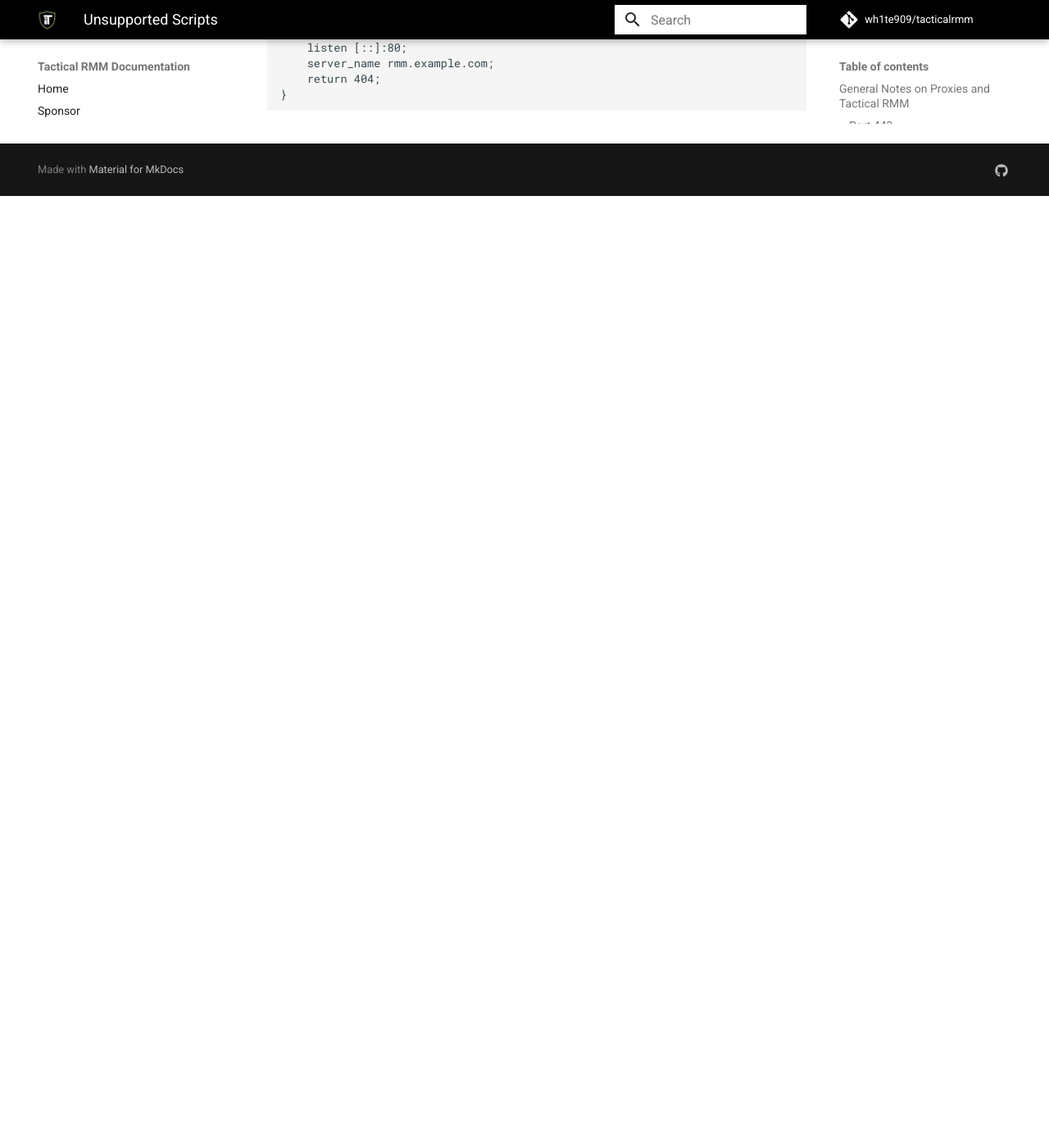
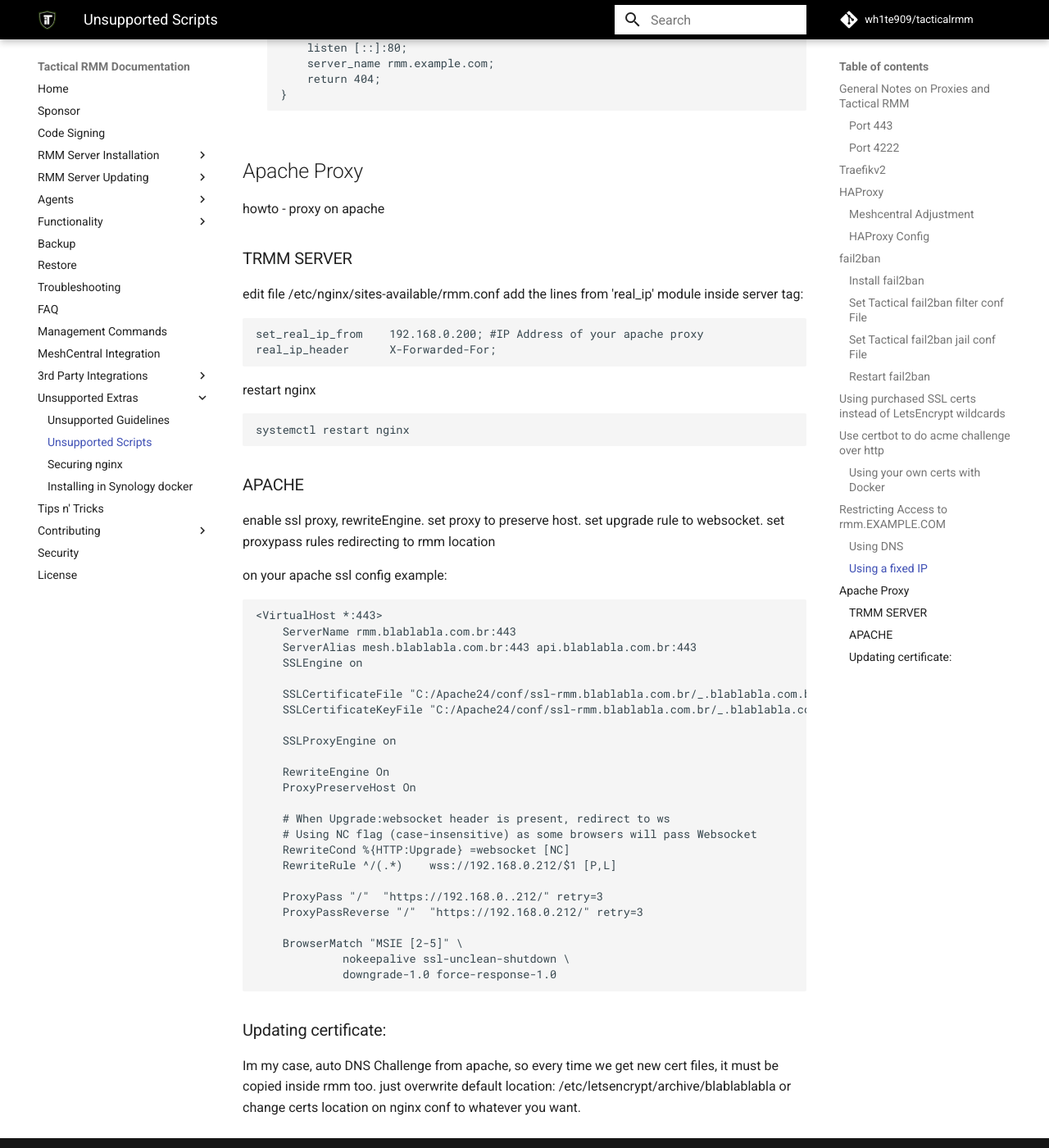
Before and after one commit to amidaware/trmm-docs, an MkDocs documentation site: the page built from docs/docs/unsupported_scripts.md, in a window 1280 px wide and 1400 px high, scrolled down 17980 px. Shown: the whole window at 82% size. Built offline with MkDocs 1.6.1 and Material for MkDocs 9.7.7, drawn with Linux system fonts in a browser that asks for light colours; comment, search, counter and statistics services are not loaded; before the commit the page ends 18219 px from its top, so only the background shows below that.

Commit message:
Update unsupported_scripts.md
Added info about how I run rmm behind Apache Proxy
( discord Hugo )

```diff
--- a/docs/docs/unsupported_scripts.md
+++ b/docs/docs/unsupported_scripts.md
@@ -869,3 +869,64 @@
             server_name rmm.example.com;
             return 404;
         }
+
+
+
+
+
+## Apache Proxy
+howto -  proxy on apache
+### TRMM SERVER
+edit file /etc/nginx/sites-available/rmm.conf
+add the lines from 'real_ip' module inside server tag:
+
+
+    set_real_ip_from    192.168.0.200; #IP Address of your apache proxy
+    real_ip_header      X-Forwarded-For;
+
+restart nginx
+
+    systemctl restart nginx
+
+### APACHE
+enable ssl proxy, rewriteEngine.
+set proxy to preserve host.
+set upgrade rule to websocket.
+set proxypass rules redirecting to rmm location
+
+on your apache ssl config
+example:
+
+    <VirtualHost *:443>
+    	ServerName rmm.blablabla.com.br:443
+    	ServerAlias mesh.blablabla.com.br:443 api.blablabla.com.br:443
+    	SSLEngine on
+
+        SSLCertificateFile "C:/Apache24/conf/ssl-rmm.blablabla.com.br/_.blablabla.com.br-chain.pem"
+    	SSLCertificateKeyFile "C:/Apache24/conf/ssl-rmm.blablabla.com.br/_.blablabla.com.br-key.pem"
+
+     	SSLProxyEngine on
+
+    	RewriteEngine On
+    	ProxyPreserveHost On
+
+       	# When Upgrade:websocket header is present, redirect to ws
+       	# Using NC flag (case-insensitive) as some browsers will pass Websocket
+       	RewriteCond %{HTTP:Upgrade} =websocket [NC]
+        RewriteRule ^/(.*)    wss://192.168.0.212/$1 [P,L]
+
+    	ProxyPass "/"  "https://192.168.0..212/" retry=3
+    	ProxyPassReverse "/"  "https://192.168.0.212/" retry=3
+
+    	BrowserMatch "MSIE [2-5]" \
+    			 nokeepalive ssl-unclean-shutdown \
+    			 downgrade-1.0 force-response-1.0
+
+</VirtualHost>
+
+
+### Updating certificate:
+Im my case, auto DNS Challenge from apache, so every time we get new cert files, it must be copied inside rmm too.
+just overwrite default location:
+/etc/letsencrypt/archive/blablablabla
+or change certs location on nginx conf to whatever you want.
```
